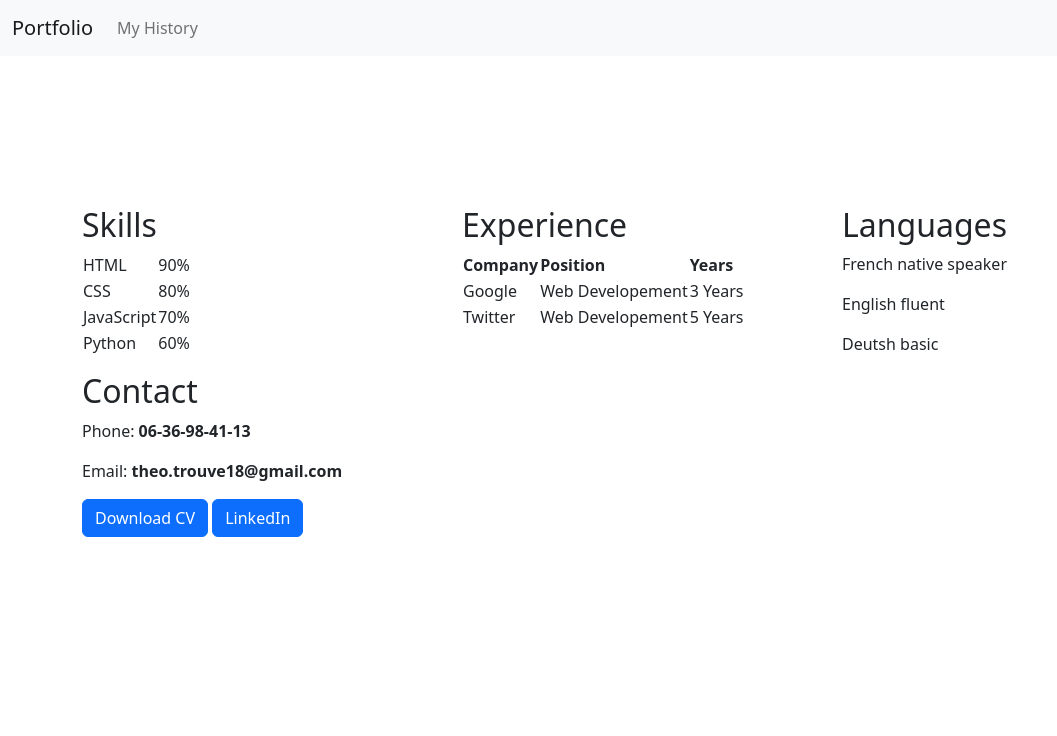
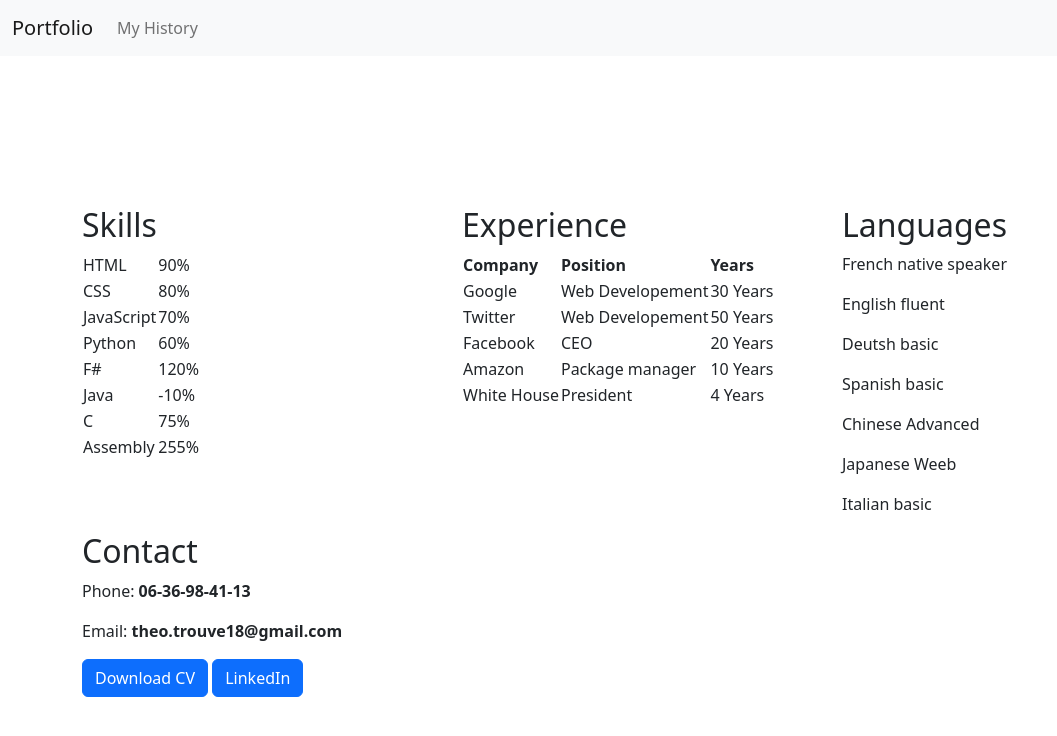
Before and after one commit to TheoTr/theotr.github.io, a plain HTML site: page index.html in a window 1280 px wide. Shown: the whole page, without its empty margins (0-1057 px from the left). Drawn offline with nearby package versions, Linux system fonts and the light colour scheme.

Commit message:
Update your life

```diff
--- a/index.html
+++ b/index.html
@@ -45,6 +45,22 @@
                     <td>Python</td>
                     <td>60%</td>
                 </tr>
+                <tr>
+                    <td>F#</td>
+                    <td>120%</td>
+                </tr>
+                <tr>
+                    <td>Java</td>
+                    <td>-10%</td>
+                </tr>
+                <tr>
+                    <td>C</td>
+                    <td>75%</td>
+                </tr>
+                <tr>
+                    <td>Assembly</td>
+                    <td>255%</td>
+                </tr>
             </table>
         </div>
         <div class="col-sm">
@@ -58,12 +74,27 @@
                 <tr>
                     <td>Google</td>
                     <td>Web Developement</td>
-                    <td>3 Years</td>
+                    <td>30 Years</td>
                 </tr>
                 <tr>
                     <td>Twitter</td>
                     <td>Web Developement</td>
-                    <td>5 Years</td>
+                    <td>50 Years</td>
+                </tr>
+                <tr>
+                    <td>Facebook</td>
+                    <td>CEO</td>
+                    <td>20 Years</td>
+                </tr>
+                <tr>
+                    <td>Amazon</td>
+                    <td>Package manager</td>
+                    <td>10 Years</td>
+                </tr>
+                <tr>
+                    <td>White House</td>
+                    <td>President</td>
+                    <td>4 Years</td>
                 </tr>
             </table>
         </div>
@@ -72,6 +103,10 @@
             <p>French native speaker</p>
             <p>English fluent</p>
             <p>Deutsh basic</p>
+            <p>Spanish basic</p>
+            <p>Chinese Advanced</p>
+            <p>Japanese Weeb</p>
+            <p>Italian basic</p>
         </div>
     </div>
 <h2>Contact</h2>
```
